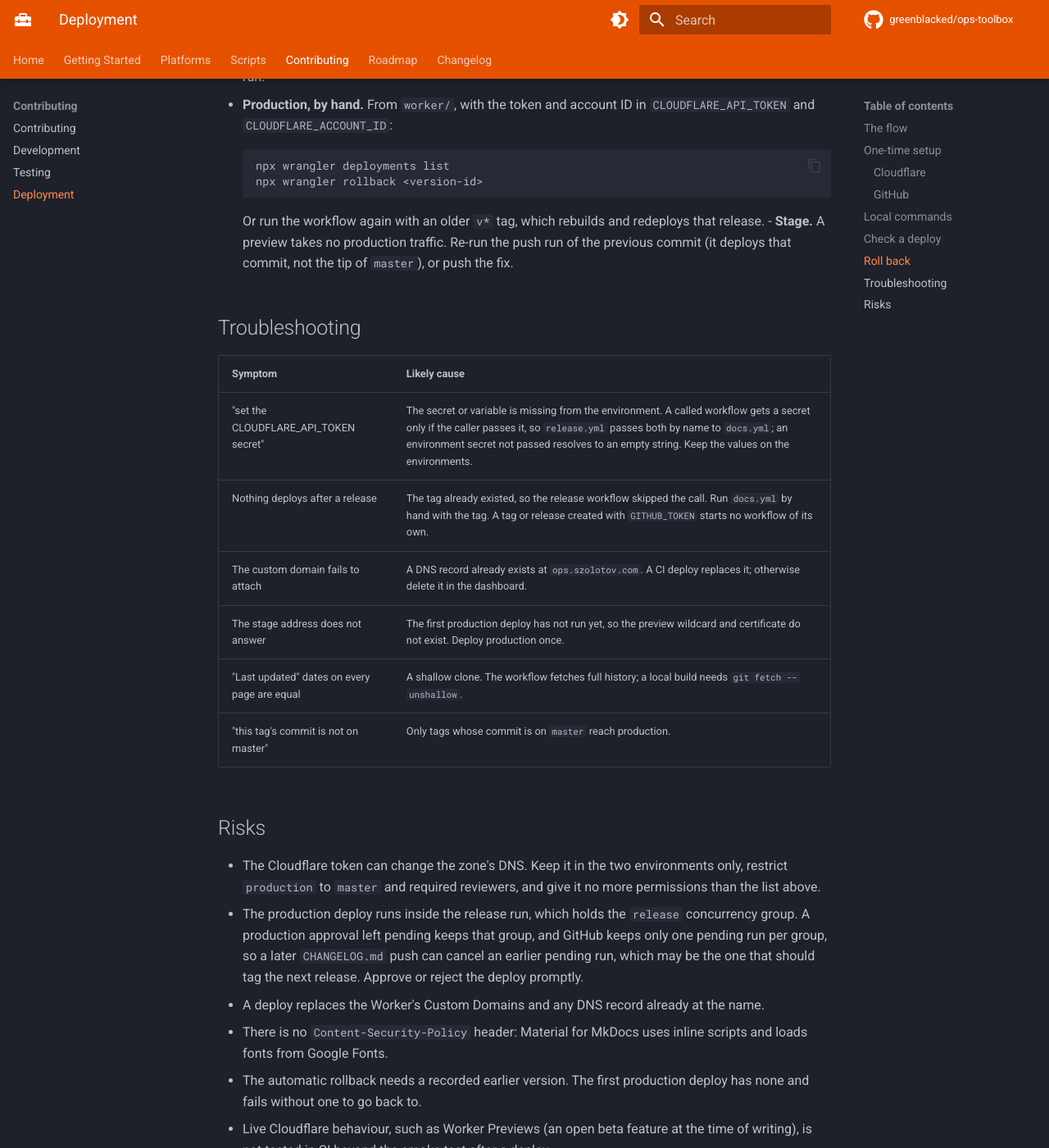
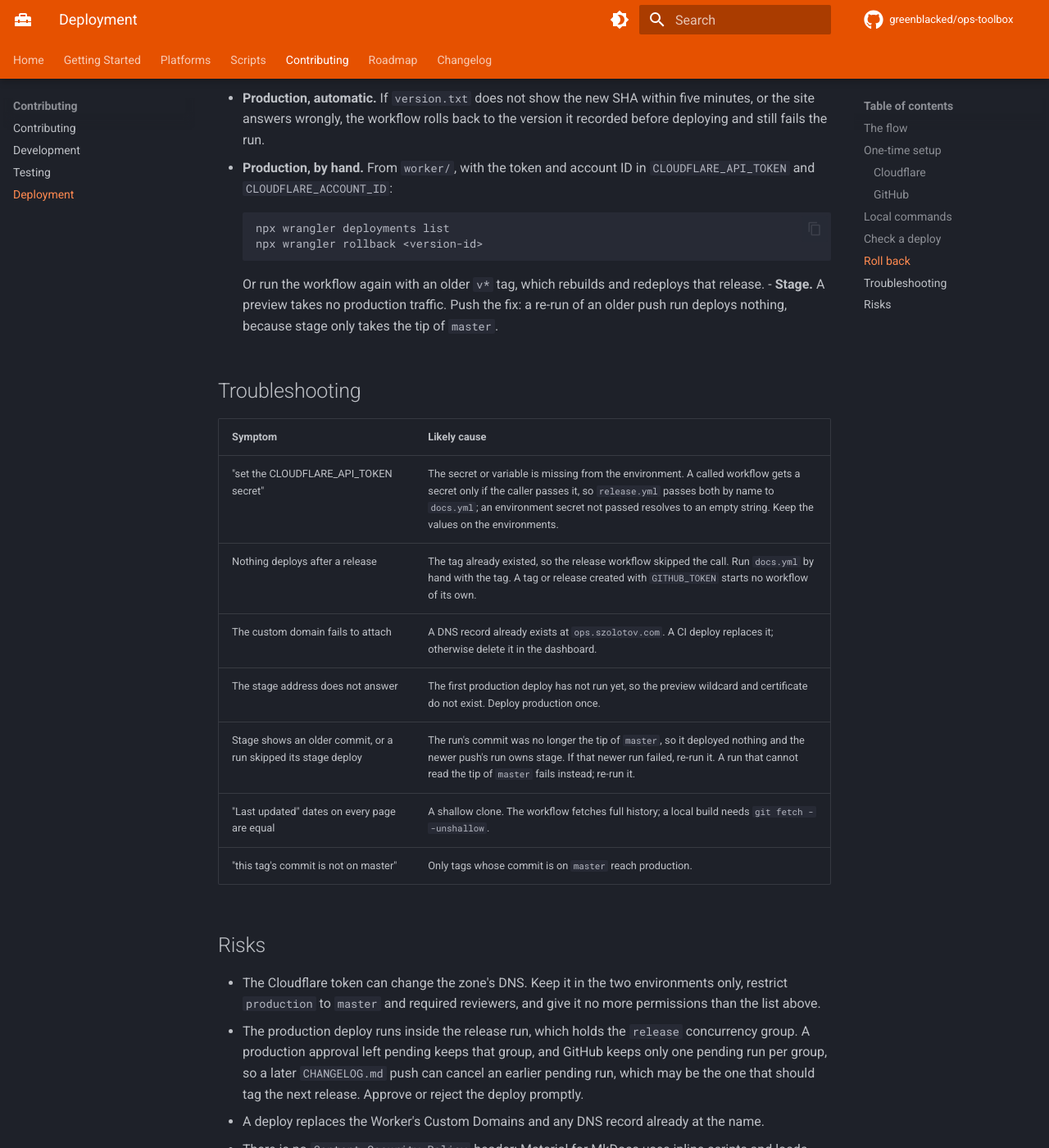
Before and after one commit to greenblacked/ops-toolbox, an MkDocs documentation site: the page built from docs/contributing/deployment.md, in a window 1280 px wide and 1400 px high, scrolled down 2859 px. Shown: the whole window at 82% size. Built offline with MkDocs 1.6.1 and Material for MkDocs 9.7.7, drawn with Linux system fonts in a browser that asks for light colours; comment, search, counter and statistics services are not loaded; some of the changed text lies outside the part shown.

Commit message:
ci(docs): never let an older master build replace stage
Builds are per run and GitHub does not guarantee the start order of queued deploys, so an older master build could finish last and replace stage with stale content. Before the token-holding preview step, compare the commit being deployed with the tip of master (read-only GITHUB_TOKEN); when master has moved on, write a notice and skip the preview and smoke steps. Production is unaffected.

```diff
--- a/docs/contributing/deployment.md
+++ b/docs/contributing/deployment.md
@@ -20,7 +20,11 @@
 Every build writes `site/version.txt` holding the commit SHA. After a deploy
 the workflow fetches `version.txt` from the live address and waits until it
 matches, so the new version is told from the old one. The stage preview must
-answer `X-Robots-Tag: noindex`, and production must not.
+answer `X-Robots-Tag: noindex`, and production must not. Before it deploys
+stage, a run checks that its commit is still the tip of `master`; if a newer
+push exists, the run succeeds without deploying, so an older build that
+finishes last never replaces newer content on stage. Production is not
+affected.
 
 !!! note "Why the release workflow calls the deploy"
     The release workflow creates the tag and the GitHub Release with the
@@ -124,9 +128,9 @@
 
     Or run the workflow again with an older `v*` tag, which rebuilds and
     redeploys that release.
-- **Stage.** A preview takes no production traffic. Re-run the push run of the
-  previous commit (it deploys that commit, not the tip of `master`), or push the
-  fix.
+- **Stage.** A preview takes no production traffic. Push the fix: a re-run
+  of an older push run deploys nothing, because stage only takes the tip of
+  `master`.
 
 ## Troubleshooting
 
@@ -136,6 +140,7 @@
 | Nothing deploys after a release | The tag already existed, so the release workflow skipped the call. Run `docs.yml` by hand with the tag. A tag or release created with `GITHUB_TOKEN` starts no workflow of its own. |
 | The custom domain fails to attach | A DNS record already exists at `ops.szolotov.com`. A CI deploy replaces it; otherwise delete it in the dashboard. |
 | The stage address does not answer | The first production deploy has not run yet, so the preview wildcard and certificate do not exist. Deploy production once. |
+| Stage shows an older commit, or a run skipped its stage deploy | The run's commit was no longer the tip of `master`, so it deployed nothing and the newer push's run owns stage. If that newer run failed, re-run it. A run that cannot read the tip of `master` fails instead; re-run it. |
 | "Last updated" dates on every page are equal | A shallow clone. The workflow fetches full history; a local build needs `git fetch --unshallow`. |
 | "this tag's commit is not on master" | Only tags whose commit is on `master` reach production. |
 
```
Also changed, not shown: 1 other file.
